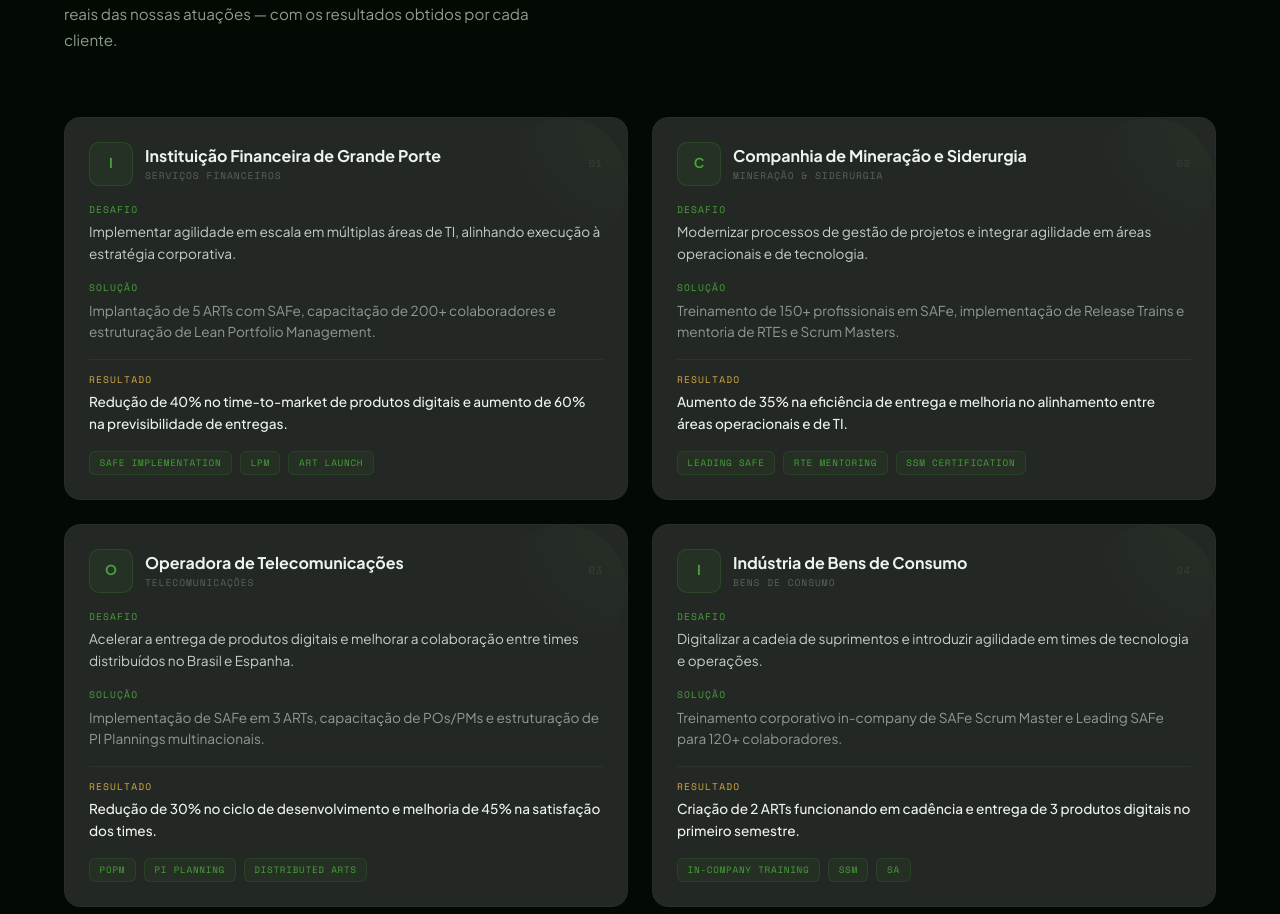
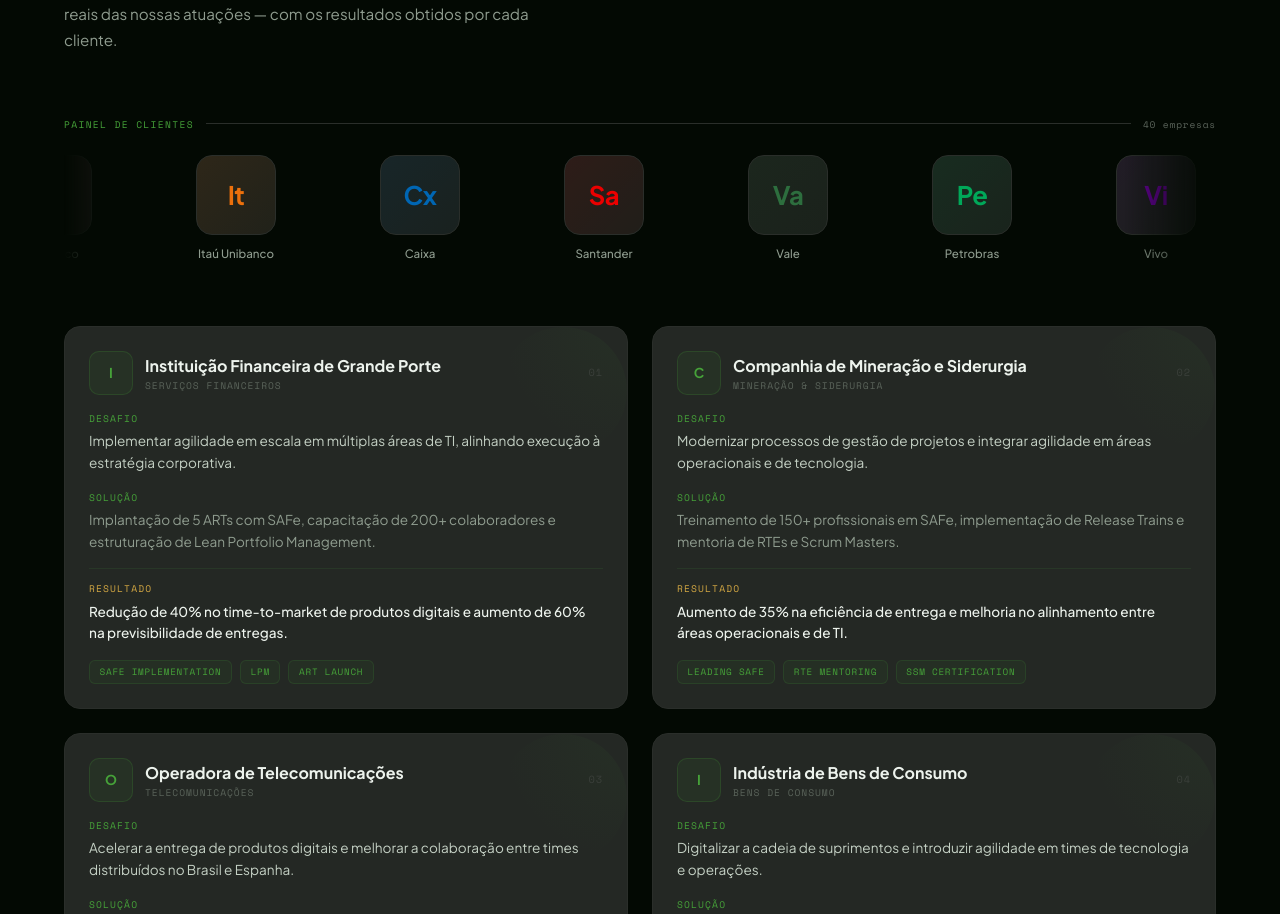
Before and after one commit to Caueiracouto/Academy-Genesis-Consulting, a React (Vite) app: page / in a window 1280 px wide. Shown: the part 8323-9237 px from the top of the page. Built offline with nearby package versions, Linux system fonts and the light colour scheme.

Commit message:
Create client logo carousel

```diff
--- a/src/pages/Academy.tsx
+++ b/src/pages/Academy.tsx
@@ -1,4 +1,4 @@
-import { useState, useRef } from 'react'
+import { useState, useRef, useEffect } from 'react'
 import { useNavigate } from 'react-router-dom'
 import { COURSES, CATEGORIES } from '@/data/courses'
 
@@ -195,6 +195,138 @@ const CASES = [
     tags: ['ARCH', 'DevOps', 'Global Training'],
   },
 ]
+
+const CLIENT_LOGOS = [
+  { name: 'Banco do Brasil', initials: 'BB', color: '#F7C800' },
+  { name: 'Bradesco', initials: 'Br', color: '#CC092F' },
+  { name: 'Itaú Unibanco', initials: 'It', color: '#EC700C' },
+  { name: 'Caixa', initials: 'Cx', color: '#0066B3' },
+  { name: 'Santander', initials: 'Sa', color: '#EC0000' },
+  { name: 'Vale', initials: 'Va', color: '#2D6E3E' },
+  { name: 'Petrobras', initials: 'Pe', color: '#00A859' },
+  { name: 'Vivo', initials: 'Vi', color: '#660099' },
+  { name: 'Claro', initials: 'Cl', color: '#DA291C' },
+  { name: 'TIM', initials: 'Ti', color: '#0046AD' },
+  { name: 'Ambev', initials: 'Am', color: '#00A19A' },
+  { name: 'JBS', initials: 'JB', color: '#E2231A' },
+  { name: 'Natura', initials: 'Na', color: '#C5007A' },
+  { name: 'Magalu', initials: 'Mg', color: '#0086FF' },
+  { name: 'Renner', initials: 'Re', color: '#D9A600' },
+  { name: 'Carrefour', initials: 'Ca', color: '#195CAA' },
+  { name: 'Assaí', initials: 'As', color: '#E2001A' },
+  { name: 'Gerdau', initials: 'Ge', color: '#00529B' },
+  { name: 'Usiminas', initials: 'Us', color: '#003D7A' },
+  { name: 'CSN', initials: 'CS', color: '#1A1A1A' },
+  { name: 'Embratel', initials: 'Em', color: '#FF6600' },
+  { name: 'Algar', initials: 'Al', color: '#00529C' },
+  { name: 'Localiza', initials: 'Lo', color: '#009C3D' },
+  { name: 'Cielo', initials: 'Ci', color: '#003F87' },
+  { name: 'Rede', initials: 'Rd', color: '#E60012' },
+  { name: 'Serpro', initials: 'Se', color: '#0066B3' },
+  { name: 'Dataprev', initials: 'Dp', color: '#1B5E20' },
+  { name: 'TJSP', initials: 'TJ', color: '#8B0000' },
+  { name: 'TJRJ', initials: 'RJ', color: '#003366' },
+  { name: 'MPF', initials: 'MP', color: '#2E7D32' },
+  { name: 'Siemens', initials: 'Si', color: '#009999' },
+  { name: 'Bosch', initials: 'Bo', color: '#ED1C24' },
+  { name: 'ABB', initials: 'AB', color: '#FF000F' },
+  { name: 'Schneider', initials: 'Sc', color: '#3DCD58' },
+  { name: 'Embraer', initials: 'Eb', color: '#0A1F44' },
+  { name: 'Raízen', initials: 'Ra', color: '#0066B3' },
+  { name: 'Ultrapar', initials: 'Ul', color: '#00529B' },
+  { name: 'Cosan', initials: 'Co', color: '#0066CC' },
+  { name: 'Suzano', initials: 'Su', color: '#0066B3' },
+  { name: 'Klabin', initials: 'Kl', color: '#0066B3' },
+]
+
+function ClientLogoCard({ name, initials, color }: { name: string; initials: string; color: string }) {
+  return (
+    <div className="flex flex-col items-center gap-3 flex-shrink-0" style={{ width: 160 }}>
+      <div className="flex items-center justify-center" style={{ width: 80, height: 80, borderRadius: '16px', backgroundColor: '#1a1f1a', border: '1px solid #2a2e2a', overflow: 'hidden', position: 'relative' }}>
+        <div style={{
+          width: '100%', height: '100%', display: 'flex', alignItems: 'center', justifyContent: 'center',
+          background: `linear-gradient(135deg, ${color}18, ${color}08)`,
+        }}>
+          <span style={{
+            fontFamily: 'Plus Jakarta Sans, sans-serif',
+            fontSize: '1.6rem',
+            fontWeight: 800,
+            color: color,
+            letterSpacing: '-0.02em',
+          }}>
+            {initials}
+          </span>
+        </div>
+      </div>
+      <span style={{
+        fontFamily: 'Plus Jakarta Sans, sans-serif',
+        fontSize: '0.72rem',
+        fontWeight: 500,
+        color: '#8f9c8f',
+        textAlign: 'center',
+        lineHeight: 1.3,
+        maxWidth: '100%',
+        overflow: 'hidden',
+        textOverflow: 'ellipsis',
+        whiteSpace: 'nowrap',
+      }}>
+        {name}
+      </span>
+    </div>
+  )
+}
+
+function ClientCarousel() {
+  const scrollRef = useRef<HTMLDivElement>(null)
+  const [paused, setPaused] = useState(false)
+
+  useEffect(() => {
+    const el = scrollRef.current
+    if (!el) return
+    let raf: number
+    let start = performance.now()
+    const speed = 40
+
+    const tick = (now: number) => {
+      if (el) {
+        if (paused) {
+          start = now - (el.scrollLeft / speed) * 1000
+        } else {
+          const elapsed = now - start
+          const delta = (elapsed / 1000) * speed
+          el.scrollLeft = delta % (el.scrollWidth / 2)
+        }
+      }
+      raf = requestAnimationFrame(tick)
+    }
+    raf = requestAnimationFrame(tick)
+    return () => cancelAnimationFrame(raf)
+  }, [paused])
+
+  const doubled = [...CLIENT_LOGOS, ...CLIENT_LOGOS]
+
+  return (
+    <div
+      className="relative overflow-hidden"
+      style={{
+        maskImage: 'linear-gradient(to right, transparent, black 8%, black 92%, transparent)',
+        WebkitMaskImage: 'linear-gradient(to right, transparent, black 8%, black 92%, transparent)',
+      }}
+    >
+      <div
+        ref={scrollRef}
+        className="flex gap-6 overflow-hidden"
+        style={{ scrollBehavior: 'auto' }}
+        onMouseEnter={() => setPaused(true)}
+        onMouseLeave={() => setPaused(false)}
+      >
+        {doubled.map((logo, i) => (
+          <ClientLogoCard key={`${logo.name}-${i}`} name={logo.name} initials={logo.initials} color={logo.color} />
+        ))}
+      </div>
+    </div>
+  )
+}
 
 const LEVEL_STYLE: Record<string, string> = {
   Iniciante: 'bg-emerald-900/60 text-emerald-300 border border-emerald-700/40',
@@ -1082,6 +1214,20 @@ export default function Academy() {
             </div>
           </div>
 
+          {/* Digital scrolling logo panel */}
+          <div className="mb-16">
+            <div className="flex items-center gap-3 mb-6">
+              <span style={{ fontFamily: 'Space Mono, monospace', fontSize: '0.6rem', letterSpacing: '0.14em', color: '#46a239', textTransform: 'uppercase' }}>
+                Painel de Clientes
+              </span>
+              <div style={{ flex: 1, height: 1, backgroundColor: '#2a2e2a' }} />
+              <span style={{ fontFamily: 'Space Mono, monospace', fontSize: '0.6rem', color: '#5a635a', letterSpacing: '0.08em' }}>
+                {CLIENT_LOGOS.length} empresas
+              </span>
+            </div>
+            <ClientCarousel />
+          </div>
+
           {/* Cases */}
           <div className="grid md:grid-cols-2 gap-6">
             {CASES.map((c, idx) => (
```
